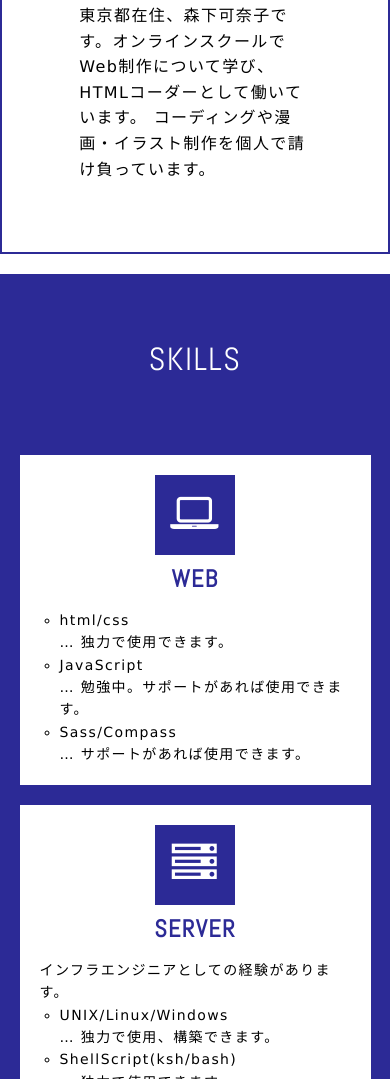
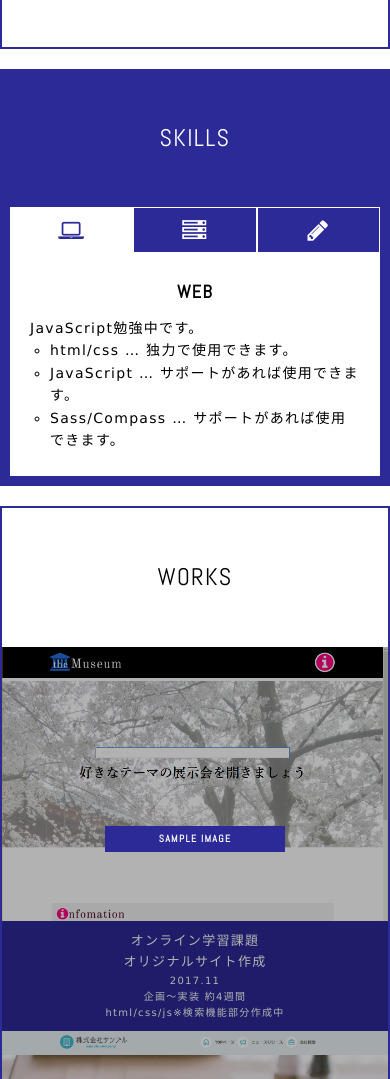
Before and after one commit to chikuwaa/chikuwaa.github.io, a plain HTML site: page index.html in a window 390 px wide. Shown: the part 442-1521 px from the top of the page. Drawn offline with nearby package versions, Linux system fonts and the light colour scheme.

Commit message:
スキル部分タブ表示に変更

```diff
--- a/css/style.scss
+++ b/css/style.scss
@@ -10,6 +10,34 @@ $ink1 : #2c2a96;
 $ink2 : #000000;
 $highlight : #ffffff;
 
+/*
+デバイス対応--------------------*/
+$pc: 1024px; // PC
+$tab: 768px; // タブレット
+$sp: 480px;  // スマホ
+
+@mixin pc {
+  @media (max-width: ($pc)) {
+    @content;
+  }
+}
+@mixin tab {
+  @media (max-width: ($tab)) {
+    @content;
+  }
+}
+@mixin sp {
+  @media (max-width: ($sp)) {
+    @content;
+  }
+}
+
+.sp{
+  display: none;
+  @include sp{
+    display: block;
+  };
+}
 /*
 ページ全体--------------------*/
 html
@@ -26,10 +54,17 @@ body
     background-color: $background;
     max-width: 1024px;
     margin: 0 auto;
+
+    @include sp{
+      font-size: 1.3rem;
+    };
 }
 section
 {
     padding: 60px 0;
+    @include sp{
+      padding: 50px 0;
+    };
 }
 section .container
 {
@@ -38,6 +73,9 @@ section .container
 section h2
 {
     font-size: 3.2rem;
+    @include sp{
+      font-size: 2.4rem;
+    };
 }
 a{
     text-decoration: none;
@@ -118,25 +156,41 @@ header{
         width: 60%;
         margin: 0 auto;
         padding: 60px 0px 70px 0px;
+        @include sp{
+          width: 70%;
+          padding: 10px 0px 50px 0px;
+        };
     }
     .businesscard{
         display: flex;
         justify-content: space-around;
         align-items: center;
         margin-bottom: 30px;
+        @include tab{
+          display: block;
+          text-align: center;
+        };
     }
     .site-title{
         font-size: 1.8rem;
         line-height: normal;
-
+        @include sp{
+          font-size: 1.5rem;
+        };
         span{
             font-size: 4.2rem;
             display: block;
             color: $ink1;
+            @include sp{
+              font-size: 2.8rem;
+            };
         }
     }
     p{
         font-size: 1.6rem;
+        @include sp{
+          font-size: 1.4rem;
+        };
     }
 }
 
@@ -145,15 +199,72 @@ header{
 #skills
 {
     background-color: $ink1;
+    padding-bottom: 10px;
 
-    .container{
-        display: -webkit-flex;
-        display:         flex;
+    .skill_tab{
+      display: flex;
       justify-content: space-between;
+      margin: 0px 10px;
+
+      li{
+        width: (100% / 3);
+        list-style: none;
+        box-sizing: border-box;
+
+        span{
+          cursor: pointer;
+          display: block;
+          width: 100%;
+          background-color:$ink1;
+          text-align: center;
+          padding: 10px 0px;
+          border: solid 1px $highlight;
+          box-sizing: border-box;
+
+          &.on{
+            background-color:$highlight;
+          }
+        }
+
+        .skill-icon{
+          display: inline-block;
+          font-size: 3.5rem;
+          color:$highlight;
+          vertical-align: middle;
+          @include tab{
+            font-size: 2.4rem;
+
+          };
+        }
+        h3{
+          font-size: 2.4rem;
+          color:$highlight;
+          display: inline-block;
+          vertical-align: middle;
+          @include tab{
+            font-size: 1.8rem;
+
+          };
+          @include sp{
+            display: none;
+          };
+        }
+        .on{
+          .skill-icon{
+            color:$ink1;
+          }
+          h3{
+            color: $ink1;
+          }
+        }
+      }
     }
     h2{
         margin-bottom: 60px;
         color:$highlight;
+        @include sp{
+          margin-bottom: 50px;
+        };
     }
     .skill-box{
         -webkit-box-sizing: border-box;
@@ -162,29 +273,24 @@ header{
         -webkit-flex: 1;
                 flex: 1;
         margin: 0px 10px;
-        padding: 20px;
+        padding: 50px 20px;
         background-color: $background;
-    }
-    i{
-        font-size: 4.5rem;
-        -webkit-box-sizing: border-box;
-           -moz-box-sizing: border-box;
-                box-sizing: border-box;
-        width: 80px;
-        height: 80px;
-        margin-bottom: 5px;
-        padding-top: 15px;
+        display: none;
+        @include sp{
+          padding: 25px 20px;
+        };
+
+        .tab_tit{
+          font-size: 18px;
           text-align: center;
-        color: $highlight;
-        background-color: $ink1;
-    }
-    h3{
-        font-size: 2.4rem;
           font-weight: bold;
           margin-bottom: 10px;
-        color: $ink1;
         }
         p{
+          font-size: 16px;
+          @include sp{
+            font-size: 14px;
+          };
           a{
             text-decoration: underline;
           }
@@ -194,7 +300,16 @@ header{
         }
         li{
             list-style: circle;
+            font-size: 16px;
+            @include sp{
+              font-size: 14px;
+            };
         }
+    }
+    .tab01{
+      display: block;
+    }
+
 }
 
 /*
@@ -209,8 +324,17 @@ header{
     }
     .flex-container{
         display:flex;
+        width: 100%;
+
+        @include sp{
+          display: block;
+        };
     }
     .works-box{
+      width: (100% / 3);
+      @include sp{
+        width: 100%;
+      };
         img{
             display: block;
             max-width: 100%;
@@ -231,6 +355,14 @@ header{
                 height: 100%;
                 color: $highlight;
                 background-color: rgba(0, 0, 0, .7);
+
+                @include tab{
+                  width: 100%;
+                  display: flex;
+                  align-items: center;
+                  justify-content: center;
+                  background-color: rgba(0,0,0,0.3);
+                };
 
                 h3{
                     font-size: 1.6rem;
@@ -282,6 +414,9 @@ header{
     ul{
         margin-top: 60px;
         text-align: center;
+        @include sp{
+          margin-top: 50px;
+        };
 
         li{
             font-size: 3rem;
@@ -332,38 +467,3 @@ footer
     color: $highlight;
     background-color: $ink1;
 }
-
-
-// mobile
-@media (max-width: 768px) {
-    //ヘッター
-    header{
-        .businesscard{
-            flex-direction:column;
-        }
-    }
-
-    //スキル
-    #skills{
-        .container{
-            flex-direction:column;
-        }
-        .skill-box{
-            margin:10px 0px;
-        }
-    }
-
-    //ワーク
-    #works{
-        .flex-container{
-            flex-direction:column;
-        }
-        .works-box a .works-box-inner{
-            width: 100%;
-            display: flex;
-            align-items: center;
-            justify-content: center;
-            background-color: rgba(0,0,0,0.3);
-        }
-    }
-}
--- a/index.html
+++ b/index.html
@@ -28,29 +28,50 @@
         <main>
             <section id="skills">
                 <h2 class="text-center">Skills</h2>
-                <div class="container">
-                    <div class="skill-box">
+                <div class="">
+                  <ul class="skill_tab ">
+                    <li class="tab01">
+                      <span class="text-center on">
                         <i aria-hidden="true" class="skill-icon fa fa-laptop"></i>
-                    <h3 class="text-center">Web</h3>
-                    <ul>
-                        <li>html/css<br/> … 独力で使用できます。</li>
-                        <li>JavaScript<br/> … 勉強中。サポートがあれば使用できます。</li>
-                        <li>Sass/Compass<br/> … サポートがあれば使用できます。</li>
+                        <h3 class="">Web</h3>
+                      </span>
+                    </li>
+                    <li class="tab02">
+                      <span class="text-center">
+                        <i aria-hidden="true" class="skill-icon fa fa-server"></i>
+                        <h3 class="">Server</h3>
+                      </span>
+                    </li>
+                    <li class="tab03">
+                      <span class="text-center">
+                        <i aria-hidden="true" class="skill-icon fa fa-pencil"></i>
+                        <h3 class="">illustration</h3>
+                      </span>
+                    </li>
                   </ul>
                 </div>
-                    <div class="skill-box">
-                    <i aria-hidden="true" class="fa fa-server"></i>
-                    <h3 class="text-center">Server</h3>
+
+                <div class="skill_box_out">
+                    <div class="skill-box tab01">
+                      <h3 class="sp tab_tit">Web</h3>
+                      <p>JavaScript勉強中です。</p>
+                      <ul>
+                          <li>html/css … 独力で使用できます。</li>
+                          <li>JavaScript … サポートがあれば使用できます。</li>
+                          <li>Sass/Compass … サポートがあれば使用できます。</li>
+                      </ul>
+                    </div>
+                    <div class="skill-box tab02">
+                      <h3 class="sp tab_tit">Server</h3>
                       <p>インフラエンジニアとしての経験があります。</p>
                       <ul>
-                        <li>UNIX/Linux/Windows<br/> … 独力で使用、構築できます。</li>
-                        <li>ShellScript(ksh/bash)<br/> … 独力で使用できます。</li>
-                        <li>CiscoSwitch/Router<br/> … サポートがあれば構築できます。</li>
+                          <li>UNIX/Linux/Windows … 独力で使用、構築できます。</li>
+                          <li>ShellScript(ksh/bash) … 独力で使用できます。</li>
+                          <li>CiscoSwitch/Router … サポートがあれば構築できます。</li>
                       </ul>
                     </div>
-                    <div class="skill-box">
-                    <i aria-hidden="true" class="skill-icon fa fa-pencil"></i>
-                    <h3 class="text-center">illustration</h3>
+                    <div class="skill-box tab03">
+                      <h3 class="sp tab_tit">Illustration</h3>
                       <p>tumbler(<a href="//isobeagedesu.tumblr.com/" target="_blank">isobeage</a>)に制作物をアップしています。以下制作環境です。</p>
                       <ul>
                           <li>PhotoshopCS5</li>
@@ -125,5 +146,6 @@
         </footer>
         <script type="text/javascript" src="js/jquery.min.js"></script>
         <script src="js/lightbox.min.js"></script>
+        <script type="text/javascript" src="js/common.js"></script>
     </body>
 </html>
--- /dev/null
+++ b/js/common.js
@@ -0,0 +1,12 @@
+(function(){
+  $('.skill_tab li').click(function(){
+    var this_tab = $(this).attr("class");
+
+    $('.skill_tab li span').removeClass("on");
+    $('.skill_tab .' + this_tab +' span').addClass("on");
+
+    $('.skill_box_out .skill-box').css('display','none');
+    $('.skill_box_out .' + this_tab).css('display','block');
+  })
+
+})();
```
Also changed, not shown: css/style.css, 2 other files. Lines whose indentation alone changed are shown as unchanged.
